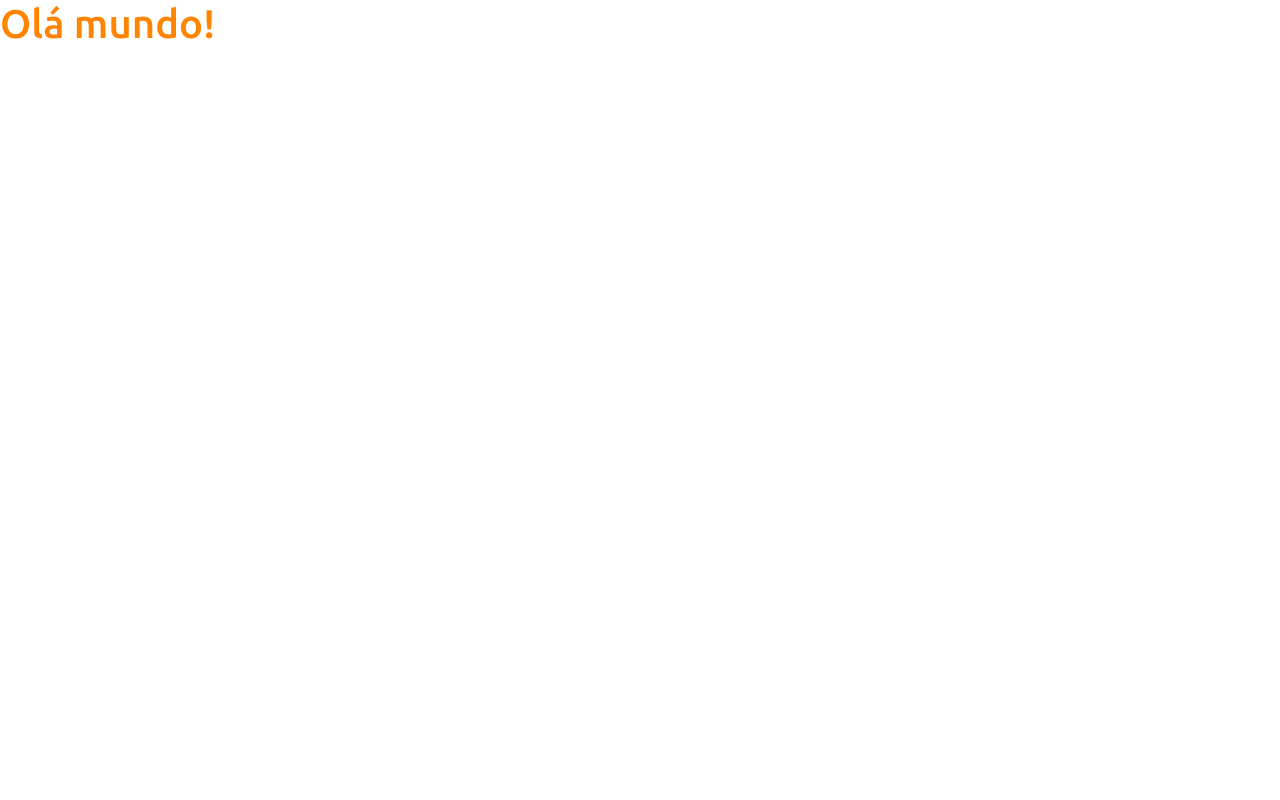
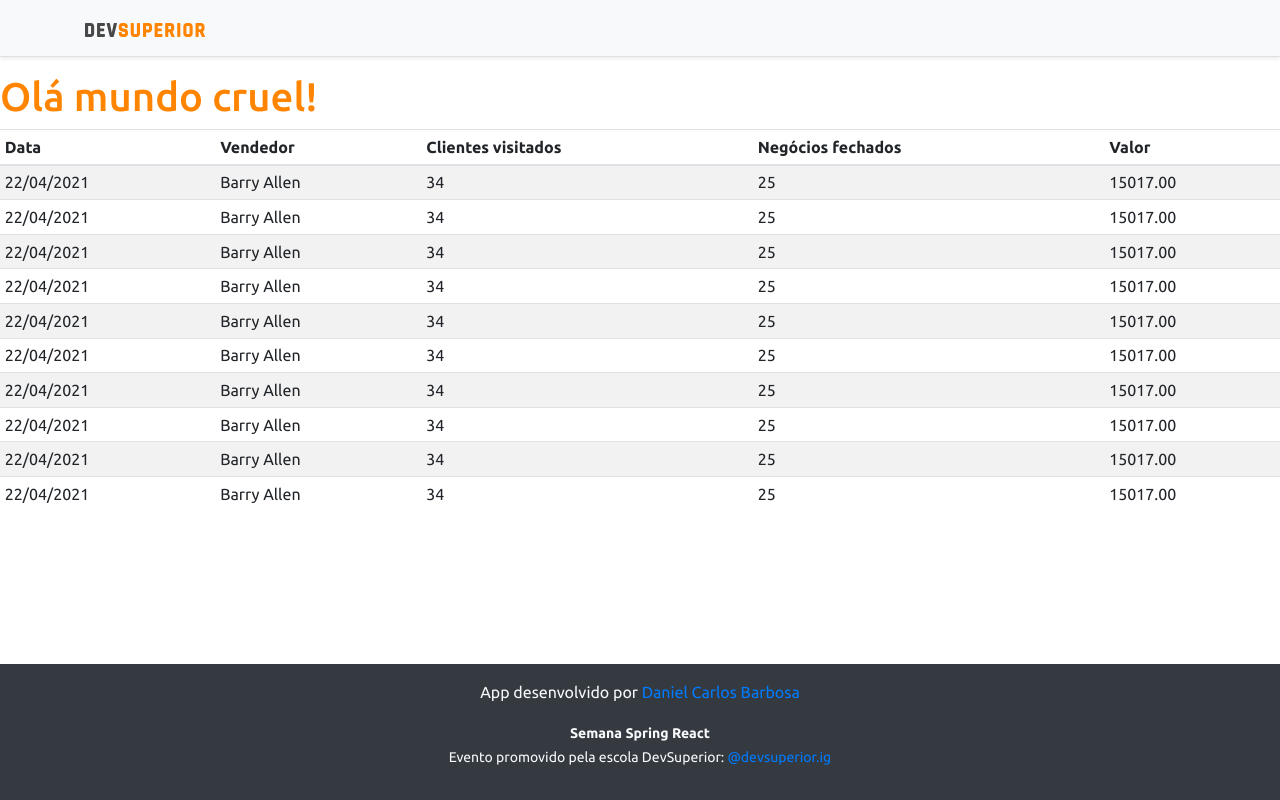
Before and after one commit to EngDaniel/projeto-sds3, a React (Create React App) app in the folder frontend/: page / in a window 1280 px wide. Built offline with nearby package versions, Linux system fonts and the light colour scheme.

Commit message:
Basic static components

```diff
--- a/frontend/src/App.tsx
+++ b/frontend/src/App.tsx
@@ -1,8 +1,18 @@
+import NavBar from "./components/NavBar";
+import Footer from "./components/Footer";
+import DataTable from "./components/DataTable";
+
 function App() {
   return (
-    <div>
-      <h1 className="text-primary">Olá mundo!</h1>
-    </div>
+    <>
+      <NavBar />
+      <div>
+        <h1 className="text-primary">Olá mundo cruel!</h1>
+
+        <DataTable />
+      </div>
+      <Footer />
+    </>
   );
 }
 
--- /dev/null
+++ b/frontend/src/components/DataTable/index.tsx
@@ -0,0 +1,92 @@
+function DataTable() {
+    return (
+        <div className="table-responsive">
+            <table className="table table-striped table-sm">
+                <thead>
+                    <tr>
+                        <th>Data</th>
+                        <th>Vendedor</th>
+                        <th>Clientes visitados</th>
+                        <th>Negócios fechados</th>
+                        <th>Valor</th>
+                    </tr>
+                </thead>
+                <tbody>
+                    <tr>
+                        <td>22/04/2021</td>
+                        <td>Barry Allen</td>
+                        <td>34</td>
+                        <td>25</td>
+                        <td>15017.00</td>
+                    </tr>
+                    <tr>
+                        <td>22/04/2021</td>
+                        <td>Barry Allen</td>
+                        <td>34</td>
+                        <td>25</td>
+                        <td>15017.00</td>
+                    </tr>
+                    <tr>
+                        <td>22/04/2021</td>
+                        <td>Barry Allen</td>
+                        <td>34</td>
+                        <td>25</td>
+                        <td>15017.00</td>
+                    </tr>
+                    <tr>
+                        <td>22/04/2021</td>
+                        <td>Barry Allen</td>
+                        <td>34</td>
+                        <td>25</td>
+                        <td>15017.00</td>
+                    </tr>
+                    <tr>
+                        <td>22/04/2021</td>
+                        <td>Barry Allen</td>
+                        <td>34</td>
+                        <td>25</td>
+                        <td>15017.00</td>
+                    </tr>
+                    <tr>
+                        <td>22/04/2021</td>
+                        <td>Barry Allen</td>
+                        <td>34</td>
+                        <td>25</td>
+                        <td>15017.00</td>
+                    </tr>
+                    <tr>
+                        <td>22/04/2021</td>
+                        <td>Barry Allen</td>
+                        <td>34</td>
+                        <td>25</td>
+                        <td>15017.00</td>
+                    </tr>
+                    <tr>
+                        <td>22/04/2021</td>
+                        <td>Barry Allen</td>
+                        <td>34</td>
+                        <td>25</td>
+                        <td>15017.00</td>
+                    </tr>
+                    <tr>
+                        <td>22/04/2021</td>
+                        <td>Barry Allen</td>
+                        <td>34</td>
+                        <td>25</td>
+                        <td>15017.00</td>
+                    </tr>
+                    <tr>
+                        <td>22/04/2021</td>
+                        <td>Barry Allen</td>
+                        <td>34</td>
+                        <td>25</td>
+                        <td>15017.00</td>
+                    </tr>
+                </tbody>
+            </table>
+        </div>
+
+    );
+}
+
+export default DataTable;
--- /dev/null
+++ b/frontend/src/components/Footer/index.tsx
@@ -0,0 +1,13 @@
+function Footer() {
+    return (
+        <footer className="footer mt-auto py-3 bg-dark">
+            <div className="container">
+                <p className="text-light">App desenvolvido por <a href="https://github.com/EngDaniel" target="_blank" rel="noreferrer">Daniel Carlos Barbosa</a></p>
+                <p className="text-light"><small><strong>Semana Spring React</strong><br />
+            Evento promovido pela escola DevSuperior: <a href="https://instagram.com/devsuperior.ig" target="_blank" rel="noreferrer">@devsuperior.ig</a></small></p>
+            </div>
+        </footer>
+    );
+}
+
+export default Footer;
--- /dev/null
+++ b/frontend/src/components/NavBar/index.tsx
@@ -0,0 +1,14 @@
+import ImgDsDark from '../../assets/img/ds-dark.svg';
+function NavBar() {
+    return (
+        <div className="d-flex flex-column flex-md-row align-items-center p-3 px-md-4 mb-3 bg-light border-bottom shadow-sm">
+            <div className="container">
+                <nav className="my-2 my-md-0 mr-md-3">
+                    <img src={ImgDsDark} alt="DevSuperior" width="120" />
+                </nav>
+            </div>
+        </div>
+    );
+}
+
+export default NavBar;
```
Also changed, not shown: frontend/src/assets/img/ds-dark.svg (added).
